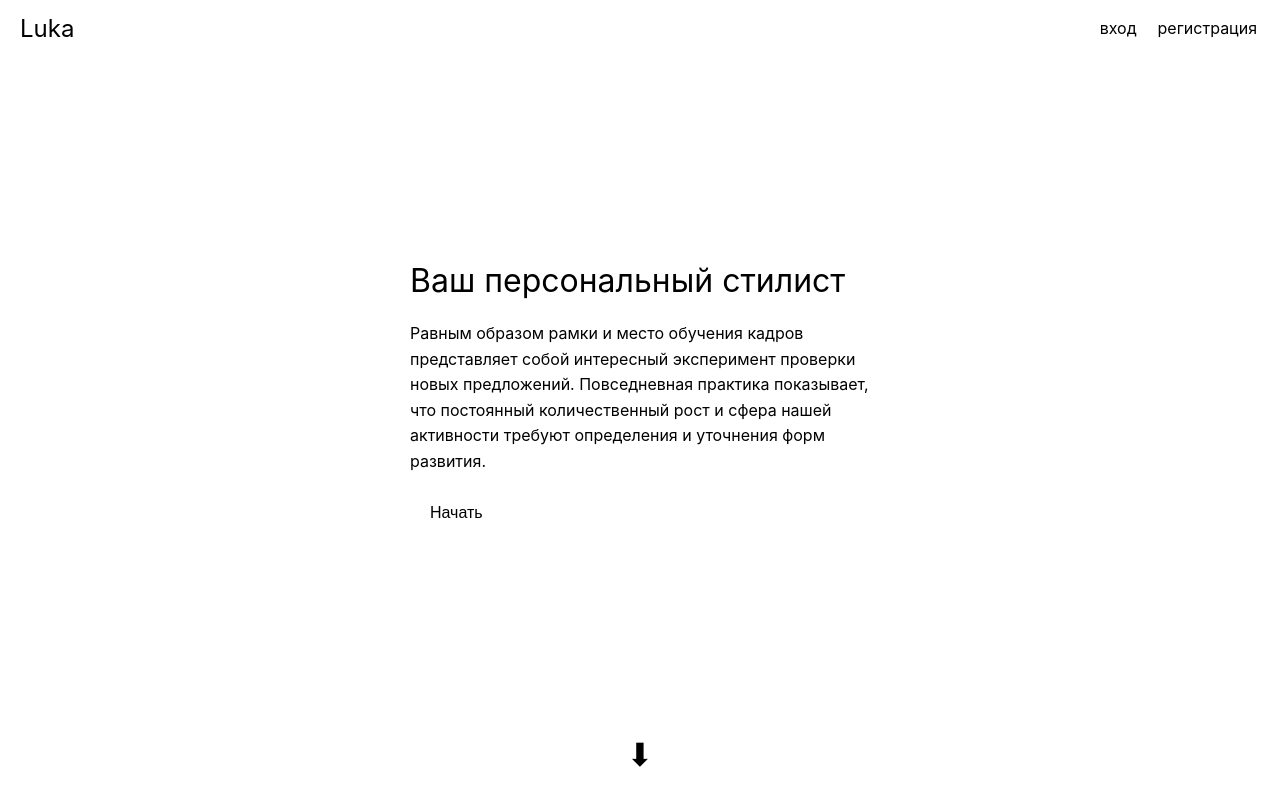
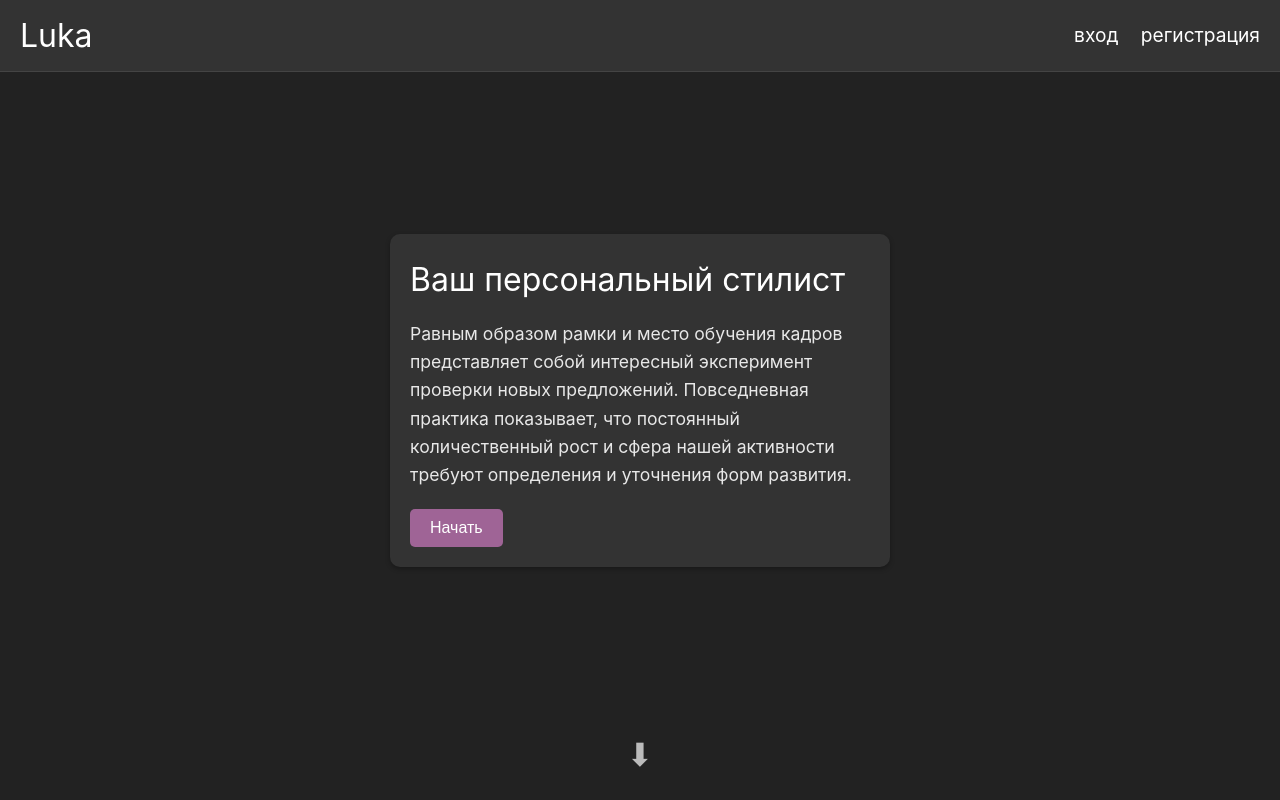
Before and after one commit to LukaUniProject/LukaDev, a Vue app in the folder front/vue-project/: page / in a window 1280 px wide. Built offline with nearby package versions, Linux system fonts and the light colour scheme.

Commit message:
update front styles

```diff
--- a/front/vue-project/src/assets/base.css
+++ b/front/vue-project/src/assets/base.css
@@ -20,29 +20,49 @@
   --vt-c-text-dark-1: var(--vt-c-white);
   --vt-c-text-dark-2: rgba(235, 235, 235, 0.64);
 
+  --color-background: #222222;
+  --color-background-light: #333333;
+  --color-border: #444444;
+  --color-heading: #ffffff;
+  --color-text-muted: #e8e8e8;
+  --color-accent: #9f6496 ;
+  --color-accent-hover: #7b466a;
+  --color-shadow: rgba(0, 0, 0, 0.3);
+  --color-scroll-indicator: #bbbbbb;
+  --border-radius: 10px;
+  --transition-speed: 0.3s;
 
+  /*!* Custom colors for this project *!*/
+  /*--color-background: #f8f8f8; !* Light background for readability *!*/
+  /*--color-background-light: #d391b0; !* Light accent background *!*/
+  /*--color-border: #cccccc; !* Soft gray borders *!*/
+  /*--color-heading: #333333; !* Dark text for headings *!*/
+  /*--color-text-muted: #666666; !* Muted text *!*/
+  /*--color-accent: #9f6496 ; !* Accent color for buttons *!*/
+  /*--color-accent-hover: #7b466a; !* Hover effect for buttons *!*/
 
+  /*--color-shadow: rgba(0, 0, 0, 0.1); !* Subtle shadows *!*/
+  /*--color-scroll-indicator: #7b466a; !* Scroll indicator *!*/
+  /*--border-radius: 10px;*/
+  /*--transition-speed: 0.3s;*/
 }
 
-/* semantic color variables for this project */
-
-@media (prefers-color-scheme: dark) {
-  :root {
-    --color-background: #e6e6e6;
-    --color-background-light: #fff;
-    --color-border: #ccc;
-    --color-heading: #333;
-    --color-text-muted: #666;
-    --color-accent: #d19b9b;
-    --color-accent-hover: #b88484;
-    --color-shadow: rgba(0, 0, 0, 0.1);
-    --color-scroll-indicator: #aaa;
-    --border-radius: 10px;
-    --transition-speed: 0.3s;
-  }
-
-}
-
+/*!* Styles for dark mode *!*/
+/*@media (prefers-color-scheme: dark) {*/
+/*  :root {*/
+/*    --color-background: #222222;*/
+/*    --color-background-light: #333333;*/
+/*    --color-border: #444444;*/
+/*    --color-heading: #ffffff;*/
+/*    --color-text-muted: #bbbbbb;*/
+/*    --color-accent: #9f6496 ;*/
+/*    --color-accent-hover: #7b466a;*/
+/*    --color-shadow: rgba(0, 0, 0, 0.3);*/
+/*    --color-scroll-indicator: #bbbbbb;*/
+/*    --border-radius: 10px;*/
+/*    --transition-speed: 0.3s;*/
+/*  }*/
+/*}*/
 
 *,
 *::before,
@@ -56,23 +76,9 @@ body {
   min-height: 100vh;
   color: var(--color-text);
   background: var(--color-background);
-  transition:
-    color 0.5s,
-    background-color 0.5s;
+  transition: color 0.5s, background-color 0.5s;
   line-height: 1.6;
-  font-family:
-    Inter,
-    -apple-system,
-    BlinkMacSystemFont,
-    'Segoe UI',
-    Roboto,
-    Oxygen,
-    Ubuntu,
-    Cantarell,
-    'Fira Sans',
-    'Droid Sans',
-    'Helvetica Neue',
-    sans-serif;
+  font-family: Inter, -apple-system, BlinkMacSystemFont, 'Segoe UI', Roboto, Oxygen, Ubuntu, Cantarell, 'Fira Sans', 'Droid Sans', 'Helvetica Neue', sans-serif;
   font-size: 15px;
   text-rendering: optimizeLegibility;
   -webkit-font-smoothing: antialiased;
--- a/front/vue-project/src/assets/main.css
+++ b/front/vue-project/src/assets/main.css
@@ -5,20 +5,6 @@
   margin: 0; /* Убираем автоматическое центрирование */
   padding: 0; /* Убираем отступы, если они не нужны */
   font-weight: normal;
-}
-
-a,
-.green {
-  text-decoration: none;
-  color: hsla(160, 100%, 37%, 1);
-  transition: 0.4s;
-  padding: 3px;
-}
-
-@media (hover: hover) {
-  a:hover {
-    background-color: hsla(160, 100%, 37%, 0.2);
-  }
 }
 
 /* Изменяем стили для больших экранов */
--- a/front/vue-project/src/components/Login.vue
+++ b/front/vue-project/src/components/Login.vue
@@ -14,6 +14,10 @@
         </div>
         <button type="submit" class="submit-button">Войти</button>
       </form>
+      <div class="if-not-container">
+        <p>Если вы не зарегистированы -</p>
+        <a href="/register">Зарегистрироваться</a>
+      </div>
     </div>
   </div>
 </template>
@@ -93,6 +97,8 @@
   border: 1px solid var(--color-border);
   border-radius: var(--border-radius);
   font-size: 1rem;
+  background-color: var(--color-background);
+  color: var(--color-heading);
 }
 
 input[type="email"]:focus,
@@ -105,7 +111,7 @@
   width: 100%;
   padding: 0.8em;
   background-color: var(--color-accent);
-    color: var(--color-background-light);
+  color: var(--color-heading);
   border: none;
   border-radius: var(--border-radius);
   cursor: pointer;
@@ -125,4 +131,18 @@
 .submit-button:focus {
   outline: none;
 }
+
+.if-not-container {
+  display: flex;
+  justify-content: center;
+  align-items: center;
+  margin-top: 1em;
+  color: var(--color-heading);
+}
+
+.if-not-container a {
+  margin-left: 0.5em;
+  color: var(--color-accent);
+  font-weight: bold;
+}
 </style>
--- a/front/vue-project/src/components/Main.vue
+++ b/front/vue-project/src/components/Main.vue
@@ -58,7 +58,7 @@
   </script>
 
 
-  <style scoped>
+<style scoped>
   .slide {
   display: flex;
   flex-direction: column;
@@ -78,36 +78,32 @@
 .logo {
   display: flex;
   align-items: center;
-  font-size: 1.5rem;
+  font-size: 2rem;
   font-weight: bold;
-}
-
-.logo-image {
-  width: 30px;
-  height: 30px;
-  margin-right: 10px;
+  color: var(--color-heading);
 }
 
 .auth-links {
   display: flex;
-  gap: 15px;
+  gap: 1.5em;
 }
 
 .auth-link {
   text-decoration: none;
   color: var(--color-heading);
-  font-size: 1rem;
+  font-size: 1.2rem;
+  border-bottom: 1px solid transparent;
 }
 
 .auth-link:hover {
-  text-decoration: underline;
+  border-bottom-color: #ffffff;
 }
 
 .content {
   display: flex;
   flex-direction: column;
-  justify-content: center; /* Центрирование по вертикали */
-  align-items: center; /* Центрирование по горизонтали */
+  justify-content: center; /* Center vertically */
+  align-items: center; /* Center horizontally */
   height: 100vh;
   background-color: var(--color-background);
 }
@@ -127,15 +123,16 @@
 }
 
 .text-block p {
-  font-size: 1rem;
+  font-size: 1.1rem;
   color: var(--color-text-muted);
   margin-bottom: 20px;
 }
 
 .action-button {
+  align-items: center;
   padding: 10px 20px;
   background-color: var(--color-accent);
-  color: var(--color-background-light);
+  color: var(--color-heading);
   border: none;
   border-radius: 5px;
   font-size: 1rem;
@@ -165,4 +162,4 @@
   margin-bottom: 20px;
 }
 
-  </style>
+</style>
--- a/front/vue-project/src/components/Register.vue
+++ b/front/vue-project/src/components/Register.vue
@@ -4,10 +4,6 @@
     <div class="form-container">
       <h2>Регистрация</h2>
       <form @submit.prevent="submitForm">
-          <div class="form-group">
-            <label for="username">Имя пользователя</label>
-            <input type="text" id="username" v-model="username" required />
-          </div>
         <div class="form-group">
           <label for="email">Электронная почта</label>
           <input type="email" id="email" v-model="email" required />
@@ -18,16 +14,16 @@
         </div>
         <div class="form-group">
           <label for="confirm-password">Повторите пароль</label>
-            <input
-              type="password"
-              id="confirm-password"
-              v-model="confirmPassword"
-              required
+          <input type="password" id="confirm-password" v-model="confirmPassword" required
           />
         </div>
         <div v-if="errorMessage" class="error-message">{{ errorMessage }}</div>
         <button type="submit" class="submit-button">Зарегистрироваться</button>
       </form>
+      <div class="if-not-container">
+        <p>Если вы уже зарегистированы -</p>
+        <a href="/login">Войти</a>
+      </div>
     </div>
   </div>
 </template>
@@ -48,7 +44,6 @@
       this.$router.go(-1);
     },
     submitForm() {
-
     },
   },
 };
@@ -111,6 +106,8 @@
   border: 1px solid var(--color-border);
   border-radius: var(--border-radius);
   font-size: 1rem;
+  background-color: var(--color-background);
+  color: var(--color-heading);
 }
 
 input[type="text"]:focus,
@@ -130,7 +127,7 @@
   width: 100%;
   padding: 0.8em;
   background-color: var(--color-accent);
-    color: var(--color-background-light);
+  color: var(--color-heading);
   border: none;
   border-radius: var(--border-radius);
   cursor: pointer;
@@ -150,4 +147,18 @@
 .submit-button:focus {
   outline: none;
 }
+
+.if-not-container {
+  display: flex;
+  justify-content: center;
+  align-items: center;
+  margin-top: 1em;
+  color: var(--color-heading);
+}
+
+.if-not-container a {
+  margin-left: 0.5em;
+  color: var(--color-accent);
+  font-weight: bold;
+}
 </style>
```
Lines whose indentation alone changed are shown as unchanged.
